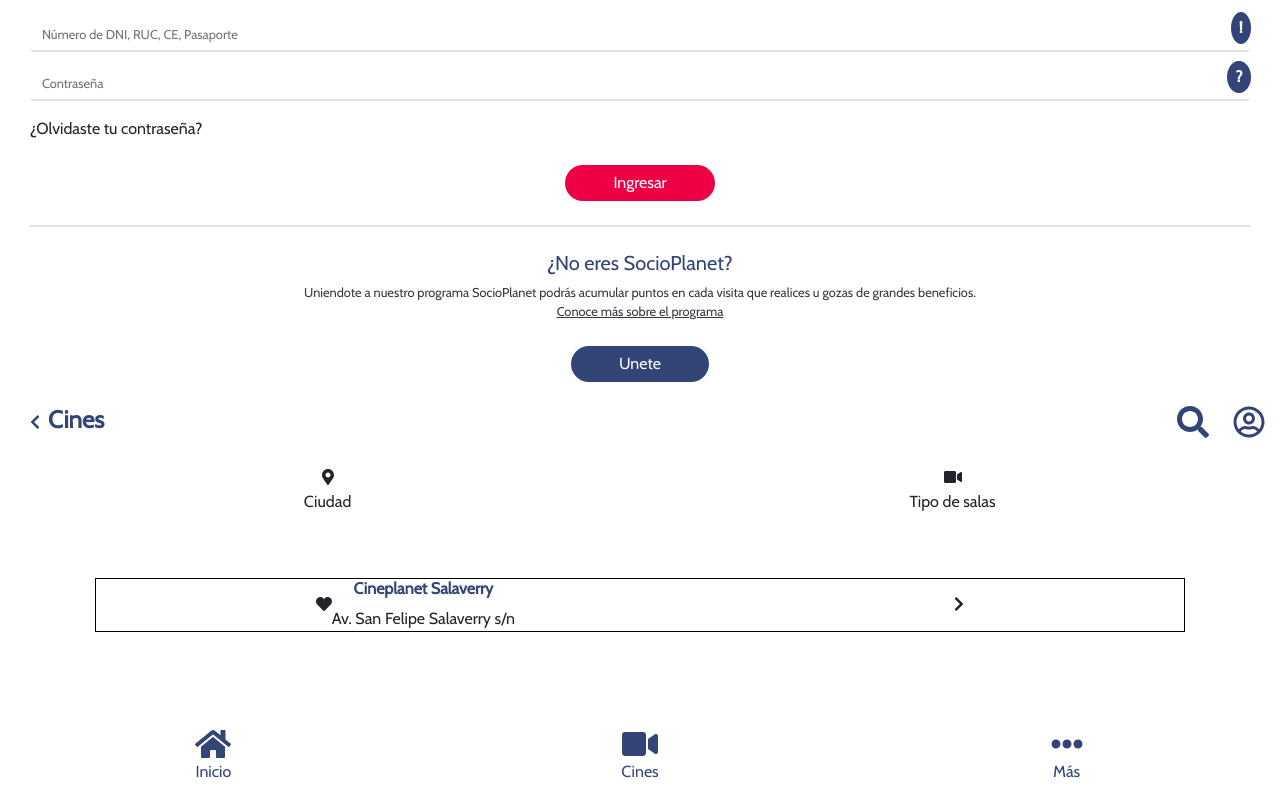
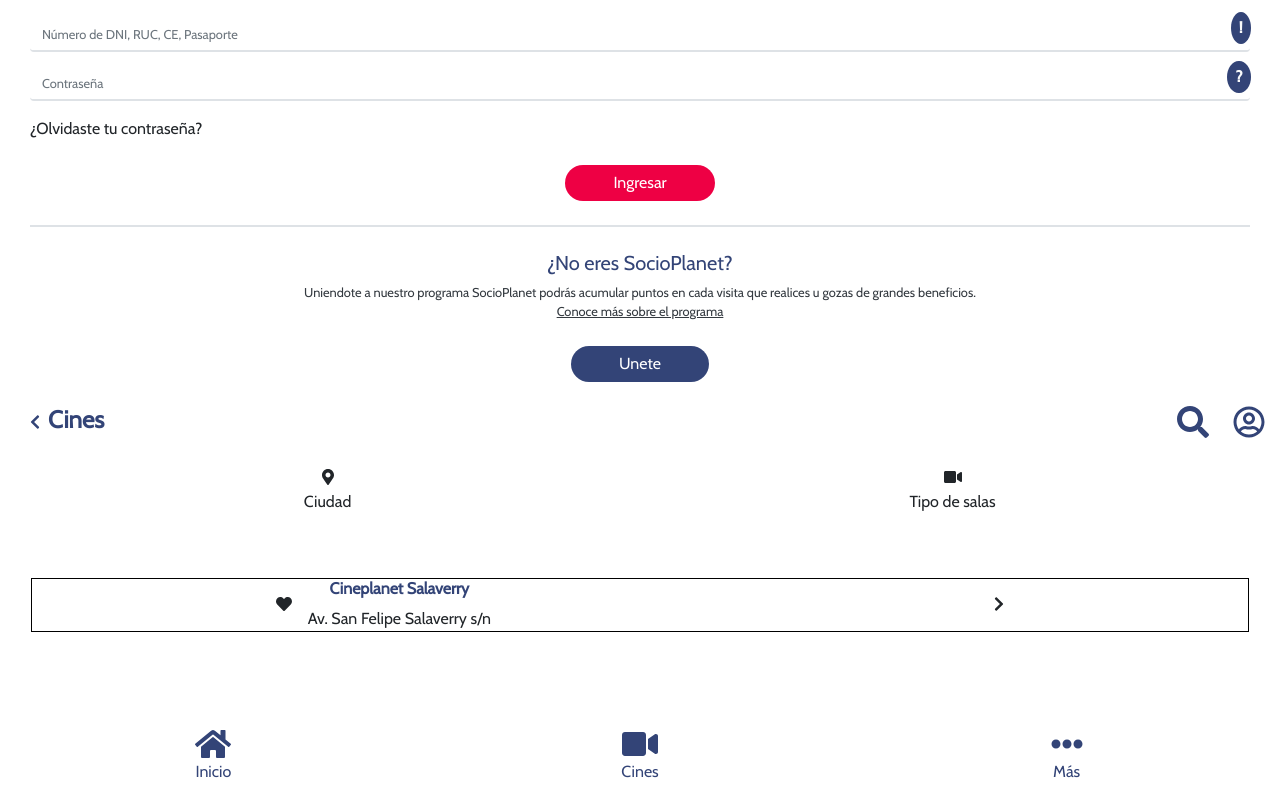
Before and after one commit to DDCenteno/Cineplanet, a React app: page / in a window 1280 px wide. Shown: the part 985-1785 px from the top of the page. Built offline with nearby package versions, Linux system fonts and the light colour scheme.

Commit message:
modificando estilos en el componentes Cines

```diff
--- a/src/components/App.css
+++ b/src/components/App.css
@@ -1,4 +1,4 @@
 .movies-list-container {
-  margin: 0 5em 5em;
+  margin: 0 1em 5em;
   border: 1px solid black;
 }
--- a/src/components/Cines.js
+++ b/src/components/Cines.js
@@ -20,7 +20,7 @@
         <div className="d-flex justify-content-around align-items-center movies-list-container">
         <div className="text-center d-flex align-items-center">
           <span><i className="fas fa-heart"></i></span>
-          <div className="d-inline-block">
+          <div className="d-inline-block ml-3 mr-3">
             <h6 className="text-blue font-weight-bold">Cineplanet Salaverry</h6>
             <span>Av. San Felipe Salaverry s/n</span>
           </div>
```
Also changed, not shown: src/assets/images/3d-glasses.svg (added), 1 other file.
